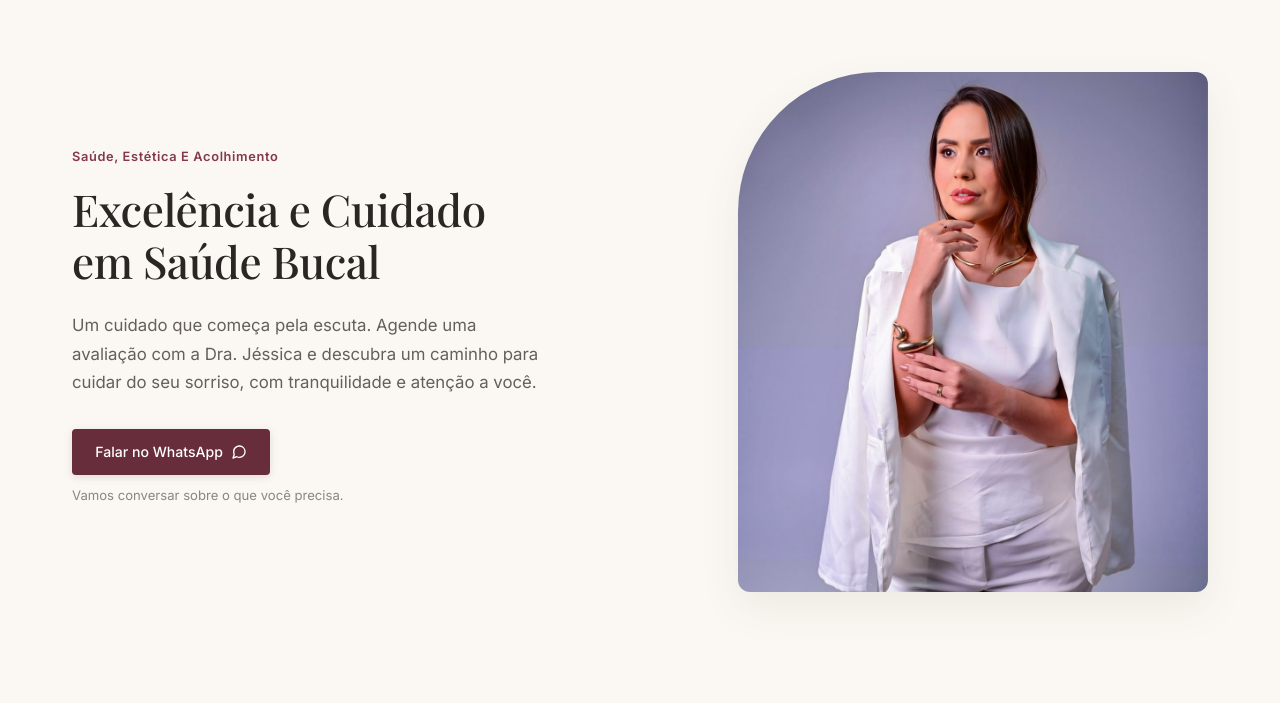
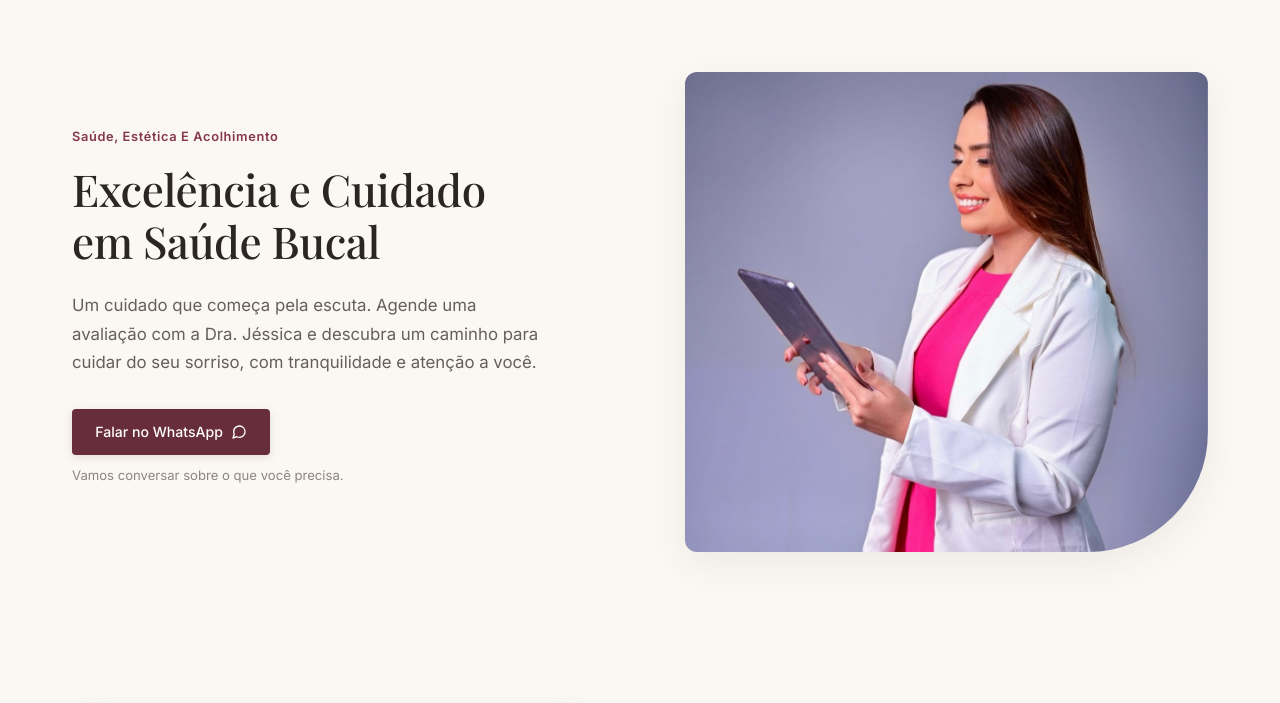
Before and after one commit to Ricardoqs20/Consultorio_Jessica, a Flask app: page / in a window 1280 px wide. Shown: the part 88-791 px from the top of the page. Run offline with Flask 3, Linux system fonts and the light colour scheme; some web fonts are replaced.

Commit message:
acho que foi

```diff
--- a/static/css/style.css
+++ b/static/css/style.css
@@ -289,14 +289,11 @@ a {
 
 .hero-img {
   width: 100%;
-  max-width: 470px;
-  height: 520px;
+  height: 480px;
   object-fit: cover;
-  border-top-left-radius: 140px;
-  border-top-right-radius: 12px;
-  border-bottom-left-radius: 12px;
-  border-bottom-right-radius: 12px;
-  box-shadow: 0 16px 40px rgba(78, 62, 54, 0.08);
+  border-radius: 12px;
+  border-bottom-right-radius: 120px;
+  box-shadow: 0 12px 36px rgba(78, 62, 54, 0.08);
 }
 
 .image-caption {
--- a/templates/index.html
+++ b/templates/index.html
@@ -90,7 +90,7 @@
 
         <!-- Coluna de Imagem (Desktop) -->
         <div class="hero-image-wrapper">
-          <img src="{{ url_for('static', filename='images/hero-dra-jessica.png') }}" alt="Dra. Jéssica no consultório" class="hero-img">
+          <img src="{{ url_for('static', filename='images/dra-jessica-atendimento.png') }}" alt="Dra. Jéssica no consultório" class="hero-img">
         </div>
 
         <!-- Estrutura Exclusiva para Celular / Tablet (Lado a lado 60/40 com altura completa) -->
```
